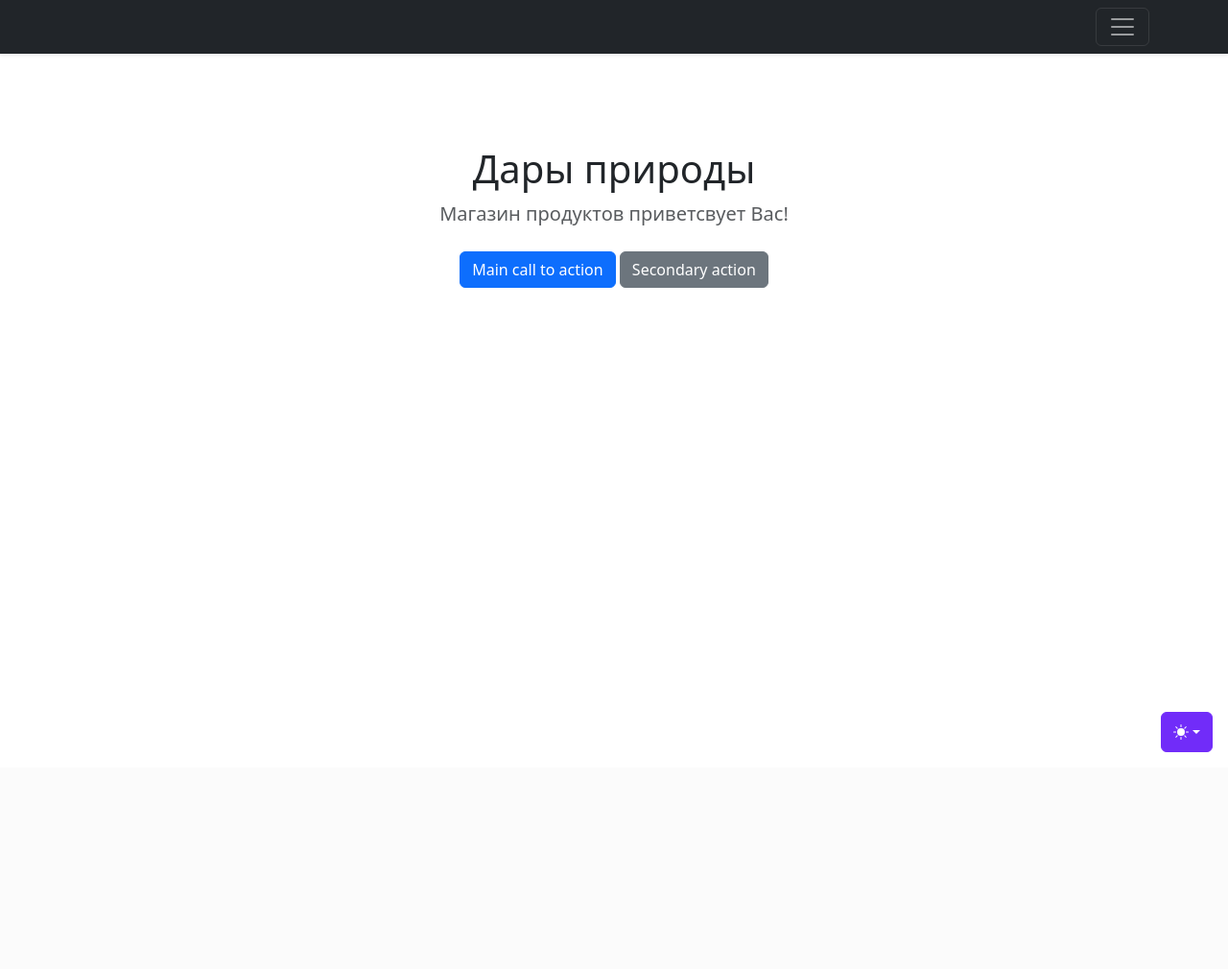
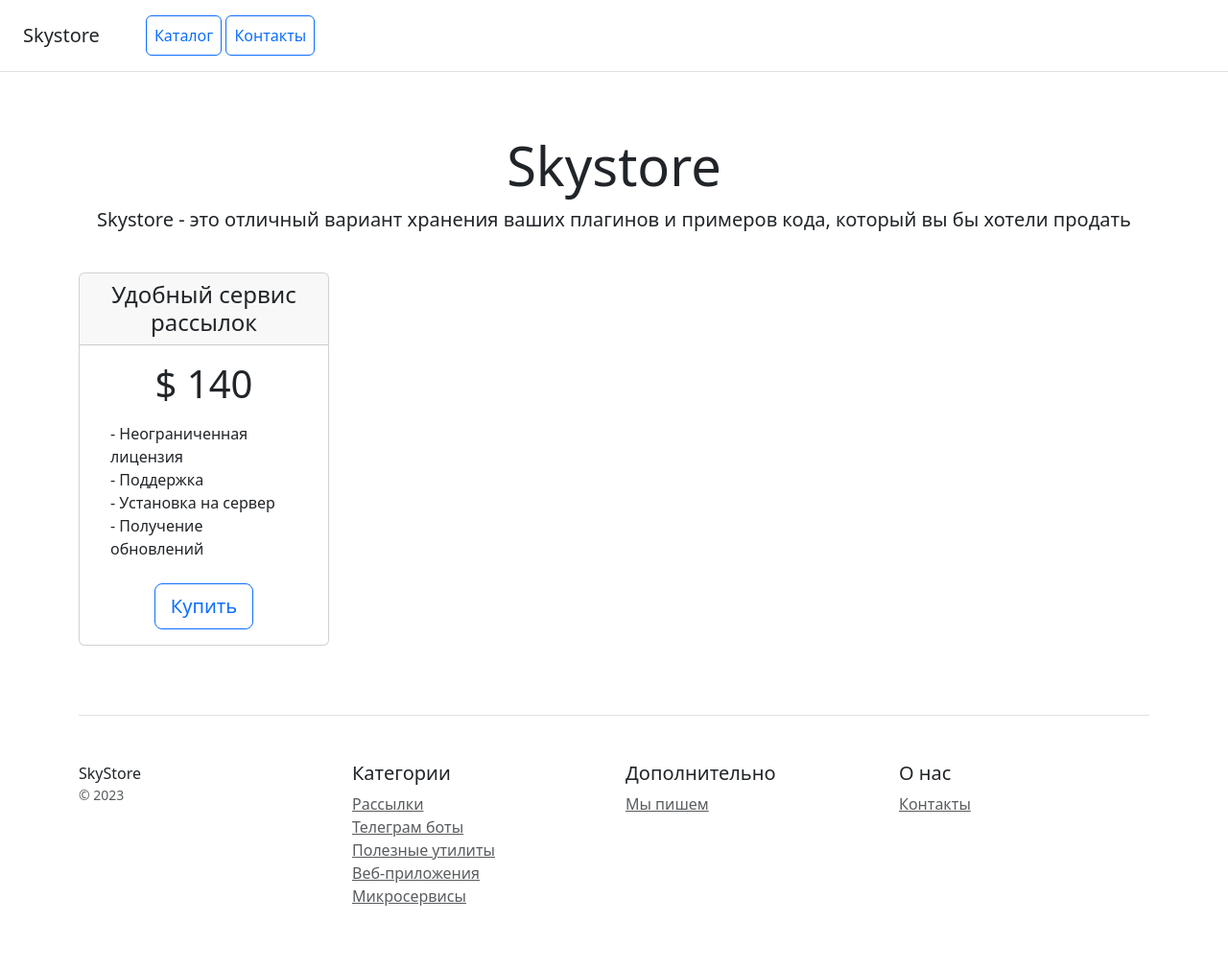
Before and after one commit to Elizaveta-14/pythonProject_django, a Django app: template catalog/templates/catalog/base.html in a window 1280 px wide. Shown: the whole page at 96% size. Before the commit the page ends 784 px from the top, so only its background shows below. Run offline with Django 5.2, Linux system fonts and the light colour scheme; the template is opened without the code that fills it, so the values that code supplies are empty; some libraries are stand-ins or nearby versions.

Commit message:
add homework24 поправки

```diff
--- a/catalog/templates/catalog/base.html
+++ b/catalog/templates/catalog/base.html
@@ -1,200 +1,79 @@
-{% load static %}
 <!doctype html>
-<html lang="ru" data-bs-theme="auto">
+<html lang="en">
 <head>
-    <script src="{% static 'js/color-modes.js' %}"></script>
-
     <meta charset="utf-8">
     <meta name="viewport" content="width=device-width, initial-scale=1">
-    <meta name="description" content="">
-    <meta name="author" content="Марк Отто, Джейкоб Торнтон и контрибьюторы Bootstrap">
-    <meta name="generator" content="Hugo 0.112.5">
-    <title>Album example · Bootstrap v5.3</title>
-
-    <link rel="canonical" href="https://getbootstrap.ru/docs/5.3/examples/album/">
-
-
-    <link href="{% static  'css/bootstrap.min.css' %}" rel="stylesheet">
-    <link rel="stylesheet" href="/docs/5.3/vendor/imazin/imazin.css">
-
-    <!-- Favicons -->
-    <link rel="apple-touch-icon" href="/docs/5.3/assets/img/favicons/apple-touch-icon.png" sizes="180x180">
-    <link rel="icon" href="/docs/5.3/assets/img/favicons/favicon-32x32.png" sizes="32x32" type="image/png">
-    <link rel="icon" href="/docs/5.3/assets/img/favicons/favicon-16x16.png" sizes="16x16" type="image/png">
-    <link rel="mask-icon" href="/docs/5.3/assets/img/favicons/safari-pinned-tab.svg" color="#712cf9">
-    <link rel="icon" href="/docs/5.3/assets/img/favicons/favicon.ico">
-    <meta name="theme-color" content="#712cf9">
-
-
-    <style>
-        .bd-placeholder-img {
-          font-size: 1.125rem;
-          text-anchor: middle;
-          -webkit-user-select: none;
-          -moz-user-select: none;
-          user-select: none;
-        }
-
-        @media (min-width: 768px) {
-          .bd-placeholder-img-lg {
-            font-size: 3.5rem;
-          }
-        }
-
-        .b-example-divider {
-          width: 100%;
-          height: 3rem;
-          background-color: rgba(0, 0, 0, .1);
-          border: solid rgba(0, 0, 0, .15);
-          border-width: 1px 0;
-          box-shadow: inset 0 .5em 1.5em rgba(0, 0, 0, .1), inset 0 .125em .5em rgba(0, 0, 0, .15);
-        }
-
-        .b-example-vr {
-          flex-shrink: 0;
-          width: 1.5rem;
-          height: 100vh;
-        }
-
-        .bi {
-          vertical-align: -.125em;
-          fill: currentColor;
-        }
-
-        .nav-scroller {
-          position: relative;
-          z-index: 2;
-          height: 2.75rem;
-          overflow-y: hidden;
-        }
-
-        .nav-scroller .nav {
-          display: flex;
-          flex-wrap: nowrap;
-          padding-bottom: 1rem;
-          margin-top: -1px;
-          overflow-x: auto;
-          text-align: center;
-          white-space: nowrap;
-          -webkit-overflow-scrolling: touch;
-        }
-
-        .btn-bd-primary {
-          --bd-violet-bg: #712cf9;
-          --bd-violet-rgb: 112.520718, 44.062154, 249.437846;
-
-          --bs-btn-font-weight: 600;
-          --bs-btn-color: var(--bs-white);
-          --bs-btn-bg: var(--bd-violet-bg);
-          --bs-btn-border-color: var(--bd-violet-bg);
-          --bs-btn-hover-color: var(--bs-white);
-          --bs-btn-hover-bg: #6528e0;
-          --bs-btn-hover-border-color: #6528e0;
-          --bs-btn-focus-shadow-rgb: var(--bd-violet-rgb);
-          --bs-btn-active-color: var(--bs-btn-hover-color);
-          --bs-btn-active-bg: #5a23c8;
-          --bs-btn-active-border-color: #5a23c8;
-        }
-        .bd-mode-toggle {
-          z-index: 1500;
-        }
-    </style>
-
+    <title>Skystore</title>
+    <link rel="stylesheet" href="/static/css/bootstrap.min.css">
 
 </head>
 <body>
-<svg xmlns="http://www.w3.org/2000/svg" style="display: none;">
-    <symbol id="check2" viewBox="0 0 16 16">
-        <path d="M13.854 3.646a.5.5 0 0 1 0 .708l-7 7a.5.5 0 0 1-.708 0l-3.5-3.5a.5.5 0 1 1 .708-.708L6.5 10.293l6.646-6.647a.5.5 0 0 1 .708 0z"/>
-    </symbol>
-    <symbol id="circle-half" viewBox="0 0 16 16">
-        <path d="M8 15A7 7 0 1 0 8 1v14zm0 1A8 8 0 1 1 8 0a8 8 0 0 1 0 16z"/>
-    </symbol>
-    <symbol id="moon-stars-fill" viewBox="0 0 16 16">
-        <path d="M6 .278a.768.768 0 0 1 .08.858 7.208 7.208 0 0 0-.878 3.46c0 4.021 3.278 7.277 7.318 7.277.527 0 1.04-.055 1.533-.16a.787.787 0 0 1 .81.316.733.733 0 0 1-.031.893A8.349 8.349 0 0 1 8.344 16C3.734 16 0 12.286 0 7.71 0 4.266 2.114 1.312 5.124.06A.752.752 0 0 1 6 .278z"/>
-        <path d="M10.794 3.148a.217.217 0 0 1 .412 0l.387 1.162c.173.518.579.924 1.097 1.097l1.162.387a.217.217 0 0 1 0 .412l-1.162.387a1.734 1.734 0 0 0-1.097 1.097l-.387 1.162a.217.217 0 0 1-.412 0l-.387-1.162A1.734 1.734 0 0 0 9.31 6.593l-1.162-.387a.217.217 0 0 1 0-.412l1.162-.387a1.734 1.734 0 0 0 1.097-1.097l.387-1.162zM13.863.099a.145.145 0 0 1 .274 0l.258.774c.115.346.386.617.732.732l.774.258a.145.145 0 0 1 0 .274l-.774.258a1.156 1.156 0 0 0-.732.732l-.258.774a.145.145 0 0 1-.274 0l-.258-.774a1.156 1.156 0 0 0-.732-.732l-.774-.258a.145.145 0 0 1 0-.274l.774-.258c.346-.115.617-.386.732-.732L13.863.1z"/>
-    </symbol>
-    <symbol id="sun-fill" viewBox="0 0 16 16">
-        <path d="M8 12a4 4 0 1 0 0-8 4 4 0 0 0 0 8zM8 0a.5.5 0 0 1 .5.5v2a.5.5 0 0 1-1 0v-2A.5.5 0 0 1 8 0zm0 13a.5.5 0 0 1 .5.5v2a.5.5 0 0 1-1 0v-2A.5.5 0 0 1 8 13zm8-5a.5.5 0 0 1-.5.5h-2a.5.5 0 0 1 0-1h2a.5.5 0 0 1 .5.5zM3 8a.5.5 0 0 1-.5.5h-2a.5.5 0 0 1 0-1h2A.5.5 0 0 1 3 8zm10.657-5.657a.5.5 0 0 1 0 .707l-1.414 1.415a.5.5 0 1 1-.707-.708l1.414-1.414a.5.5 0 0 1 .707 0zm-9.193 9.193a.5.5 0 0 1 0 .707L3.05 13.657a.5.5 0 0 1-.707-.707l1.414-1.414a.5.5 0 0 1 .707 0zm9.193 2.121a.5.5 0 0 1-.707 0l-1.414-1.414a.5.5 0 0 1 .707-.707l1.414 1.414a.5.5 0 0 1 0 .707zM4.464 4.465a.5.5 0 0 1-.707 0L2.343 3.05a.5.5 0 1 1 .707-.707l1.414 1.414a.5.5 0 0 1 0 .708z"/>
-    </symbol>
-</svg>
-
-<div class="dropdown position-fixed bottom-0 end-0 mb-3 me-3 bd-mode-toggle">
-    <button class="btn btn-bd-primary py-2 dropdown-toggle d-flex align-items-center"
-            id="bd-theme"
-            type="button"
-            aria-expanded="false"
-            data-bs-toggle="dropdown"
-            aria-label="Toggle theme (auto)">
-        <svg class="bi my-1 theme-icon-active" width="1em" height="1em">
-            <use href="#circle-half"></use>
-        </svg>
-        <span class="visually-hidden" id="bd-theme-text">Toggle theme</span>
-    </button>
-    <ul class="dropdown-menu dropdown-menu-end shadow" aria-labelledby="bd-theme-text">
-        <li>
-            <button type="button" class="dropdown-item d-flex align-items-center" data-bs-theme-value="light"
-                    aria-pressed="false">
-                <svg class="bi me-2 opacity-50 theme-icon" width="1em" height="1em">
-                    <use href="#sun-fill"></use>
-                </svg>
-                Light
-                <svg class="bi ms-auto d-none" width="1em" height="1em">
-                    <use href="#check2"></use>
-                </svg>
-            </button>
-        </li>
-        <li>
-            <button type="button" class="dropdown-item d-flex align-items-center" data-bs-theme-value="dark"
-                    aria-pressed="false">
-                <svg class="bi me-2 opacity-50 theme-icon" width="1em" height="1em">
-                    <use href="#moon-stars-fill"></use>
-                </svg>
-                Dark
-                <svg class="bi ms-auto d-none" width="1em" height="1em">
-                    <use href="#check2"></use>
-                </svg>
-            </button>
-        </li>
-        <li>
-            <button type="button" class="dropdown-item d-flex align-items-center active" data-bs-theme-value="auto"
-                    aria-pressed="true">
-                <svg class="bi me-2 opacity-50 theme-icon" width="1em" height="1em">
-                    <use href="#circle-half"></use>
-                </svg>
-                Auto
-                <svg class="bi ms-auto d-none" width="1em" height="1em">
-                    <use href="#check2"></use>
-                </svg>
-            </button>
-        </li>
-    </ul>
+<div class="d-flex flex-column flex-md-row align-items-center p-3 px-md-4 mb-3 bg-white border-bottom box-shadow">
+    <h5 class="my-0 mr-md-auto font-weight-normal">Skystore</h5>
+    <nav class="ms-5">
+        <a class="p-2 btn btn-outline-primary" href="/">Каталог</a>
+        <a class="p-2 btn btn-outline-primary" href="/contacts/">Контакты</a>
+    </nav>
 </div>
 
+<div class="pricing-header px-3 py-3 pt-md-5 pb-md-4 mx-auto text-center">
+    <h1 class="display-4">Skystore</h1>
+    <p class="lead">Skystore - это отличный вариант хранения ваших плагинов и примеров кода, который вы бы хотели
+        продать</p>
+</div>
 
-<header data-bs-theme="dark">
-{% include 'includes/inc_menu.html' %}
-</header>
+<div class="container">
+    <div class="row text-center">
+        <div class="col-3">
+            <div class="card mb-4 box-shadow">
+                <div class="card-header">
+                    <h4 class="my-0 font-weight-normal">Удобный сервис рассылок</h4>
+                </div>
+                <div class="card-body">
+                    <h1 class="card-title pricing-card-title">$ 140</h1>
+                    <ul class="list-unstyled mt-3 mb-4 text-start m-3">
+                        <li>- Неограниченная лицензия</li>
+                        <li>- Поддержка</li>
+                        <li>- Установка на сервер</li>
+                        <li>- Получение обновлений</li>
+                    </ul>
+                    <button type="button" class="btn btn-lg btn-block btn-outline-primary">Купить</button>
+                </div>
+            </div>
+        </div>
+    </div>
 
-<main>
-
-    {% include 'includes/central_heading.html' %}
-
-    {% block content %}
-    {% endblock %}
-</main>
-
-<!--<footer class="text-body-secondary py-5">-->
-<!--    <div class="container">-->
-<!--        <p class="float-end mb-1">-->
-<!--            <a href="#">Back to top</a>-->
-<!--        </p>-->
-<!--        <p class="mb-1">Album example is &copy; Bootstrap, but please download and customize it for yourself!</p>-->
-<!--        <p class="mb-0">New to Bootstrap? <a href="/">Visit the homepage</a> or read our <a-->
-<!--                href="/docs/5.3/getting-started/introduction/">getting started guide</a>.</p>-->
-<!--    </div>-->
-<!--</footer>-->
-<script src="{% static 'js/bootstrap.bundle.min.js' %}"></script>
-
+    <footer class="pt-4 my-md-5 pt-md-5 border-top">
+        <div class="row">
+            <div class="col-12 col-md">
+                SkyStore
+                <small class="d-block mb-3 text-muted">&copy; 2023</small>
+            </div>
+            <div class="col-6 col-md">
+                <h5>Категории</h5>
+                <ul class="list-unstyled text-small">
+                    <li><a class="text-muted" href="#">Рассылки</a></li>
+                    <li><a class="text-muted" href="#">Телеграм боты</a></li>
+                    <li><a class="text-muted" href="#">Полезные утилиты</a></li>
+                    <li><a class="text-muted" href="#">Веб-приложения</a></li>
+                    <li><a class="text-muted" href="#">Микросервисы</a></li>
+                </ul>
+            </div>
+            <div class="col-6 col-md">
+                <h5>Дополнительно</h5>
+                <ul class="list-unstyled text-small">
+                    <li><a class="text-muted" href="#">Мы пишем</a></li>
+                </ul>
+            </div>
+            <div class="col-6 col-md">
+                <h5>О нас</h5>
+                <ul class="list-unstyled text-small">
+                    <li><a class="text-muted" href="/contacts/">Контакты</a></li>
+                </ul>
+            </div>
+        </div>
+    </footer>
+</div>
+<script src="/static/js/bootstrap.bundle.min.js"></script>
 </body>
 </html>
```
Also changed, not shown: catalog/templates/catalog/home.html (+19 -9 lines).
